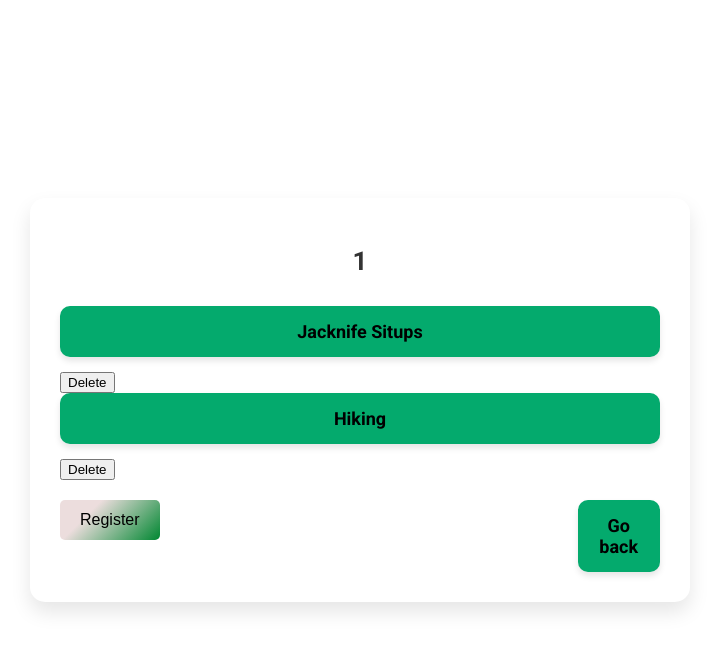
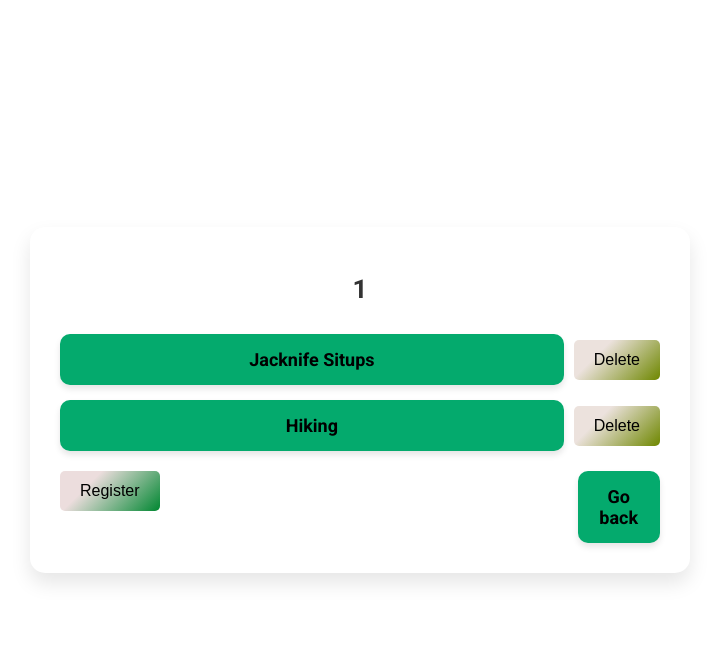
Before and after one commit to sergioscattone/Agile-Harvard, a Flask app: a page that uses templates/workout_details.html in a window 1280 px wide. Shown: the top 651 px of the page, without its empty margins (280-999 px from the left). Run offline with Flask 3, Linux system fonts and the light colour scheme.

Commit message:
Deletion of exercises added.

```diff
--- a/app.py
+++ b/app.py
@@ -105,16 +105,17 @@ def register_exercise():
 @app.route('/delete_exercise', methods=['POST'])
 def delete_exercise():
     data = request.get_json()
-    exercise_id = int(data.get('exercise_id'))
+    exercise_index = int(data.get('exercise_id'))
     workout_index = int(data.get('workout_index'))
     user_id = int(data.get('user_id'))
 
-    exercise = exercises[exercise_id - 1]
     user = users[user_id - 1]
 
-    user.get_workout()[workout_index].remove(exercise)
+    name = user.get_workout()[workout_index].get_exercises()[exercise_index].get_name()
 
-    return jsonify({'message': ' delete successful! ' }), 200
+    user.get_workout()[workout_index].remove_by_index(exercise_index)
+
+    return jsonify({'message': name + ' deleted successful! ' }), 200
 
 @app.route('/<username>/<id>/index')
 def index(username, id):
@@ -136,7 +137,7 @@ def workouts(username, id):
 @app.route('/<username>/<id>/workouts/<workout_name>/<workout_index>')
 def workout_detail(username, id, workout_name, workout_index):
     user = users[int(id) - 1]
-    return render_template('workout_details.html', username=username, id=id, user=user, workout_name=workout_name, workout_index=workout_index,exercises = exercises)
+    return render_template('workout_details.html', username=username, uid=id, user=user, workout_name=workout_name, workout_index=workout_index,exercises = exercises)
 
 @app.route('/')
 def landscape():
--- a/templates/workout_details.html
+++ b/templates/workout_details.html
@@ -5,7 +5,6 @@
     <title>List of Exercises</title>
     <script src="https://code.jquery.com/jquery-3.6.0.min.js"></script>
     <script src="{{ url_for('static', filename='styles/styles_exercises.js') }}" defer></script>
-</head>
     <style>
         .button-container {
             display: flex;
@@ -27,7 +26,7 @@
             cursor: pointer;
             transition: background-color 0.3s ease;
             background: linear-gradient(135deg, #ecdddd 30%, #008731 100%);
-        height : 40px;
+            height: 40px;
         }
         .button-wrapper {
             display: flex;
@@ -62,29 +61,64 @@
         }
         .dropdown-content button {
             color: black;
-        padding: 12px 16px;
+            padding: 8px 12px; /* Adjust padding for smaller size */
             text-decoration: none;
             display: block;
             border: none;
             background-color: #f9f9f9;
-        width: 100%;
+            width: 100%; /* Adjust width as needed */
             text-align: left;
             cursor: pointer;
-        font-size: 16px;
+            font-size: 14px; /* Adjust font size for smaller size */
         }
         .dropdown-content button:hover {
             background-color: #f1f1f1;
         }
-
+        .exercise-list li {
+            display: flex;
+            justify-content: space-between;
+            align-items: center;
+            margin-bottom: 10px;
+        }
+        .exercise-list li a {
+            flex-grow: 1;
+            margin-right: 10px;
+        }
+        .exercise-list li button {
+            flex-shrink: 0; /* Prevent button from growing */
+        }
+        .deletion_button{
+            padding: 10px 20px;
+            background-color: #aa0a04;
+            color: #000000;
+            border: none;
+            border-radius: 5px;
+            text-decoration: none;
+            font-size: 16px;
+            cursor: pointer;
+            transition: background-color 0.3s ease;
+            background: linear-gradient(135deg, #ece2dd 30%, #6e8700 100%);
+            height: 40px;
+        }
+        .deletion_button:hover {
+            background-color: #9f0303;
+            transform: translateY(-2px);
+        }
     </style>
+</head>
 <body>
 <div class="container">
     <h1>{{ workout_name.replace('_', ' ').replace('\n', "") }} </h1>
     <div class="exercise-list">
         <ul>
             {% for exercise in user.find_workout_by_name(workout_name.replace('_', ' ').replace('\n', "")).get_exercises() %}
-                    <li><a href="{{ url_for('exercise_detail', username = user.get_username(), id = user.get_id(), exercise_id = exercise.get_id()) }}">{{ exercise.get_name() }}</a></li>
-                    <button onclick="delete_exercise('{{ exercise.get_id() }}', '{{ workout_index }}', '{{ id }}')">Delete</button>
+                {% set i = loop.index0 %}
+                <li>
+                    <a href="{{ url_for('exercise_detail', username=user.get_username(), id=user.get_id(), exercise_id=exercise.get_id()) }}">
+                        {{ exercise.get_name() }}
+                    </a>
+                    <button onclick="delete_exercise('{{ i }}', '{{ workout_index }}', '{{ uid }}')" class = 'deletion_button'>Delete</button>
+                </li>
             {% endfor %}
         </ul>
         <div class="button-container">
@@ -92,13 +126,13 @@
                 <button class="button toggleButton">Register</button>
                 <div class="dropdown-content">
                     {% for exercise in exercises %}
-                            <button onclick="register('{{ exercise.get_id() }}', '{{ workout_index }}', '{{ id }}')" class="register">{{ exercise.get_name() }}</button>
+                        <button onclick="register('{{ exercise.get_id() }}', '{{ workout_index }}', '{{ uid }}')" class="register">{{ exercise.get_name() }}</button>
                     {% endfor %}
                 </div>
             </div>
             <div class="spring"></div>
-                <div><a href="{{ url_for('workouts', username = user.get_username(), id = user.get_id() )}}" class="back-button">Go back</a>
-</div>            </div>
+            <div><a href="{{ url_for('workouts', username=user.get_username(), id=user.get_id()) }}" class="back-button">Go back</a></div>
+        </div>
     </div>
 </div>
 
@@ -137,7 +171,6 @@
         });
     }
 
-
     function delete_exercise(exercise_id, workout_index, user_id) {
         console.log("Deletion_ex function called");
         console.log("Exercise ID:", exercise_id);
--- a/workout.py
+++ b/workout.py
@@ -1,4 +1,6 @@
 from typing import List
+
+import exercise
 from exercise import Exercise
 
 
@@ -22,6 +24,9 @@ class Workout:
     def remove(self, exercise):
         self.exercises.remove(exercise)
         return self
+
+    def remove_by_index(self, index):
+        self.exercises.pop(index)
 
     def find(self, exercise_id: int):
         for exercise in self.exercises:
```
Lines whose indentation alone changed are shown as unchanged.
